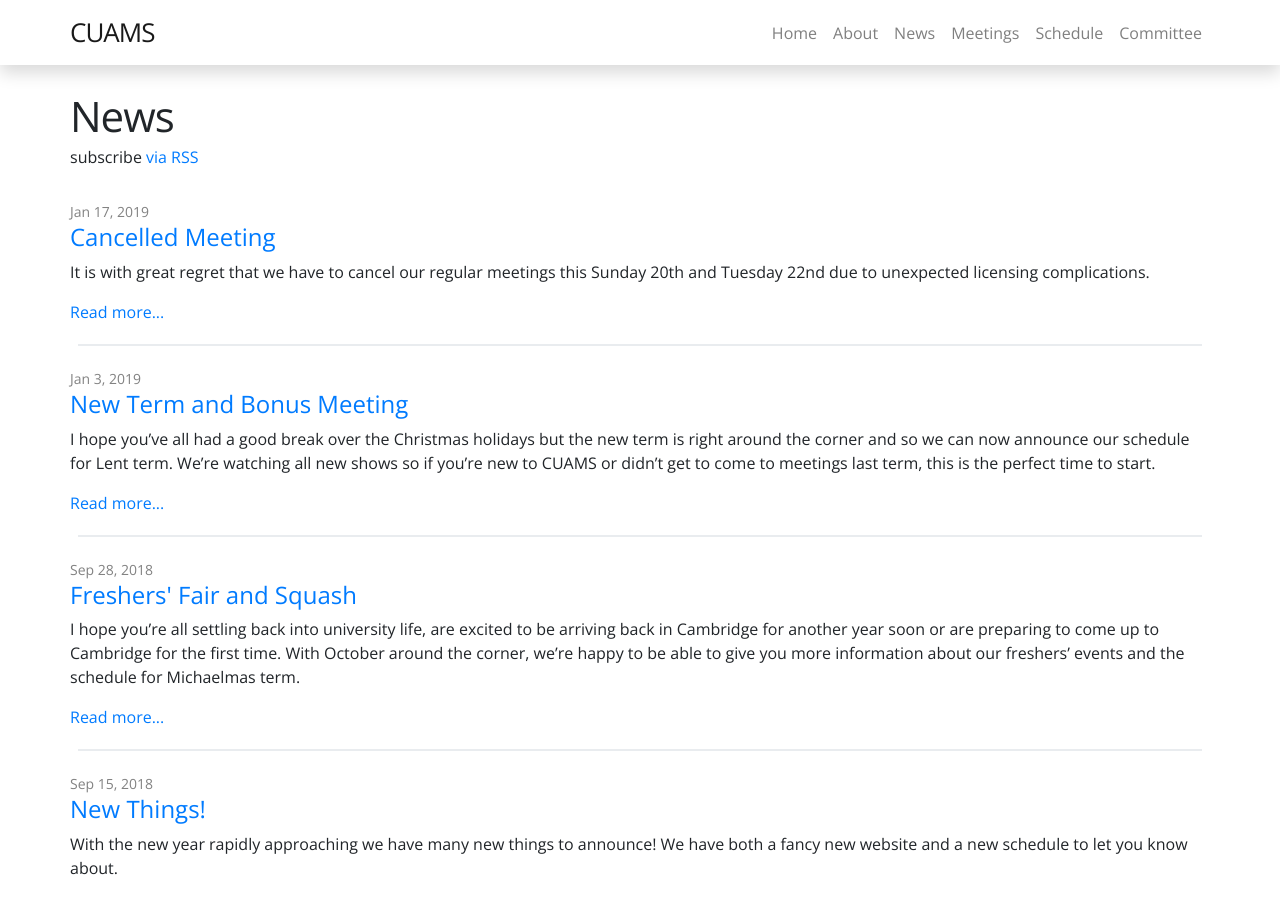
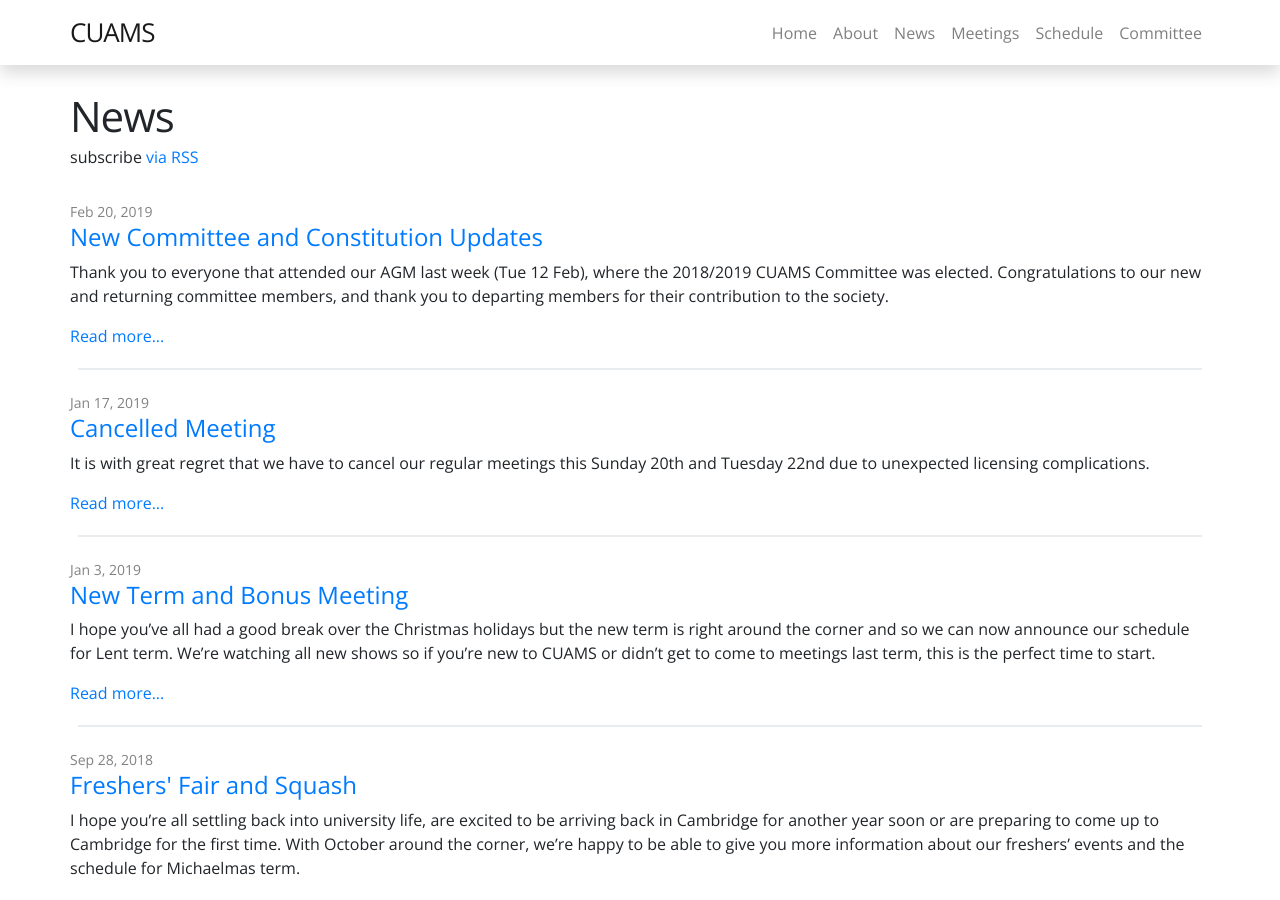
Before and after one commit to CUAMS/CUAMS-Website, a Jekyll site: the page built from pages/news.md, in a window 1280 px wide and 900 px high. Built offline with Jekyll 4.4.1, drawn with Linux system fonts in a browser that asks for light colours; nearby versions of some CDN libraries.

Commit message:
Added link to Constitution to Committee page

```diff
--- /dev/null
+++ b/_posts/2019-02-20-new-committee-and-constitution-updates.md
@@ -0,0 +1,21 @@
+---
+layout: post
+title: New Committee and Constitution Updates
+date: 2019-02-20 00:00:00 +0000
+---
+
+Thank you to everyone that attended our AGM last week (Tue 12 Feb), where the 2018/2019 CUAMS Committee was elected. Congratulations to our new and returning committee members, and thank you to departing members for their contribution to the society.
+
+The members of the 2018/2019 CUAMS Committee are:
+
+Amendments were also passed to bring the dated [CUAMS Constitution](/assets/documents/constitution.pdf) up to modern, 3D computer-animated standards.
+
+The members of the [2018/2019 CUAMS Committee](/assets/images/posts/committee_2018-2019.jpg) are:
+
+- President: Will Barnes
+- Secretary: Roger Ren
+- Treasurer: Guoxuan Xia
+- Webmaster: Ben Bai
+- Catering Officer (Food Lord): Oscar Brown
+- External Officer: Adam Berman
+- Social Secretary: Emma Chang Liu
--- a/pages/committee.md
+++ b/pages/committee.md
@@ -4,10 +4,11 @@
 permalink: /committee/
 ---
 The committee are the brave volunteers responsible for the organisation (or
-lack thereof) of CUAMS. Elections for the committee are held each year towards
+lack thereof) of CUAMS, according to the principles and precedents set by the [CUAMS Constitution](/assets/documents/constitution.pdf).
+Elections for the committee are held each year towards
 the end of the Lent term, so if you’re interested in running for a position,
 then is the time to make your intentions known.
 
 The committee as a whole can be contacted by e-mailing
-<mailto:{{ site.email }}>, or you can feel free to approach / harrass them at
+<mailto:{{ site.email }}>, or you can feel free to approach/harrass them at
 any meetings you see them at. They promise not to bite...
```
